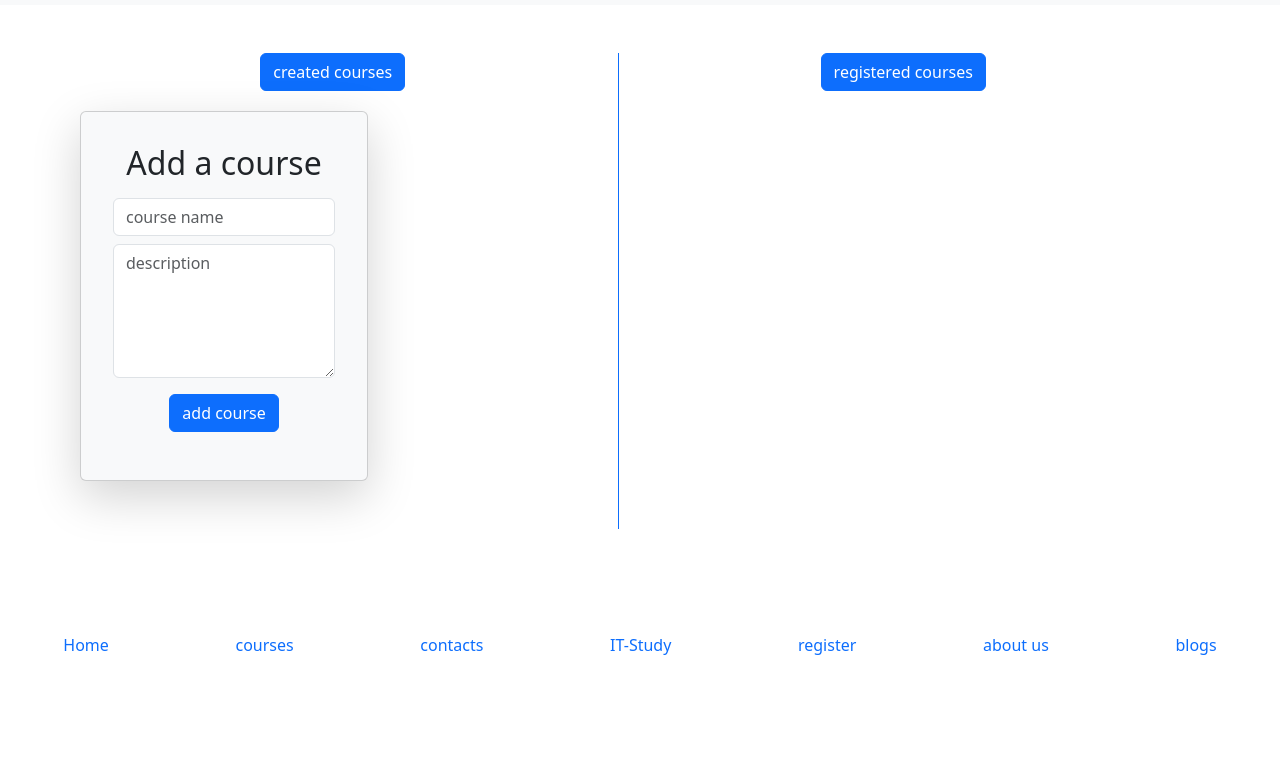
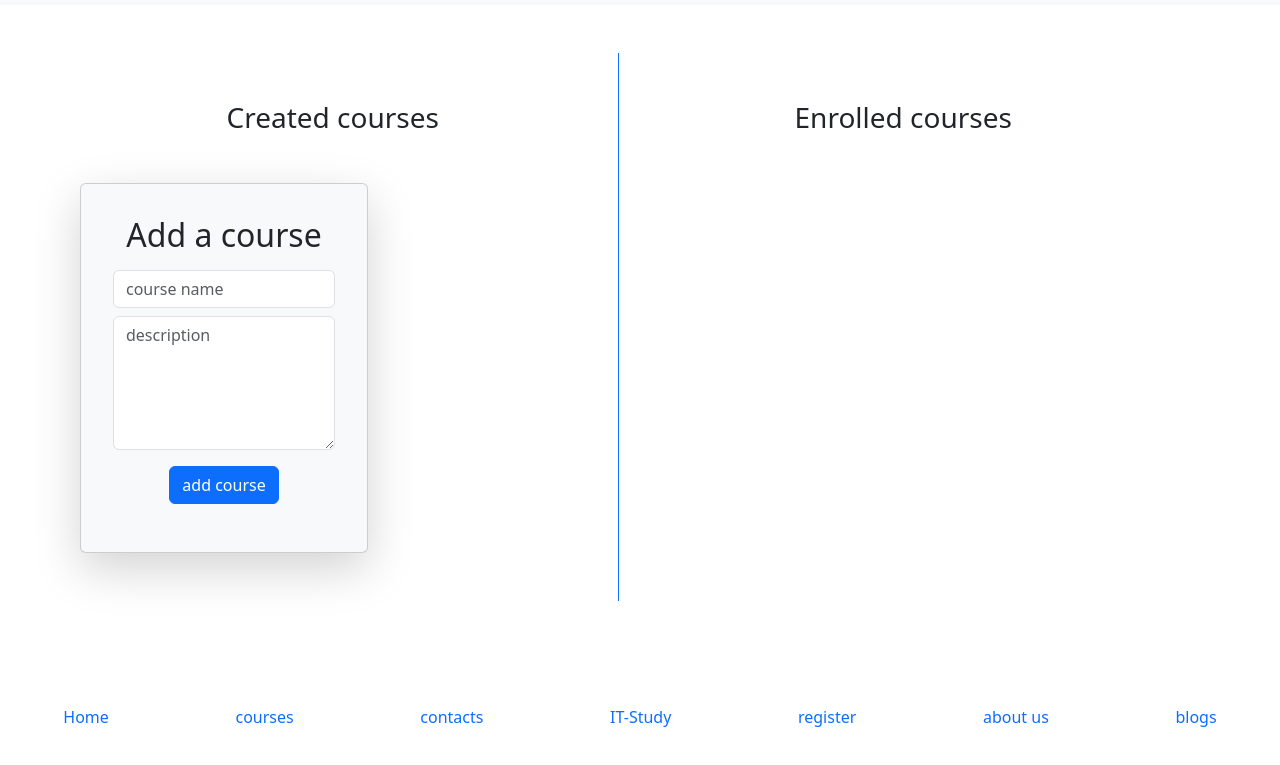
Before and after one commit to web-group-1/client, a website: page pages/mycourses.html in a window 1280 px wide. Shown: the part 71-836 px from the top of the page. Drawn offline with nearby package versions, Linux system fonts and the light colour scheme.

Commit message:
touched some frontend code

```diff
--- a/pages/mycourses.html
+++ b/pages/mycourses.html
@@ -50,7 +50,7 @@
         <div class="container text-center m-5">
             <div class="row">
               <div class="col border-end  border-primary">
-                <button class="btn btn-primary" id="courses_btn" type="button">created courses</button>
+                <h3 class="my-5" type="button">Created courses</h3>
                 <div id="createdcourses"></div>
                 <div class="card shadow-lg p-3 mb-5 bg-body-tertiary rounded " style="width: 18rem; margin: 20px;">
                     <article class="card-body  align-self-center">
@@ -73,7 +73,7 @@
                 </div>
               </div>
               <div class="col">
-                <button class="btn btn-primary" id="courses_btn" type="button"> registered courses</button>
+                <h3 class="my-5" type="button"> Enrolled courses</h3>
                 <div id="registeredcourses"></div>
               </div>
             </div>
@@ -117,5 +117,6 @@
     <script src="../node_modules/bootstrap/dist/js/bootstrap.bundle.js"></script>
     <script src="../scripts/validate.js"></script>
     <script src="../scripts/mycourses.js"></script>
+    <script src="../node_modules/bootstrap/dist/js/bootstrap.js"></script>
  </body>
 </html>
```
Also changed, not shown: pages/profile.html (+2 -1 lines).
